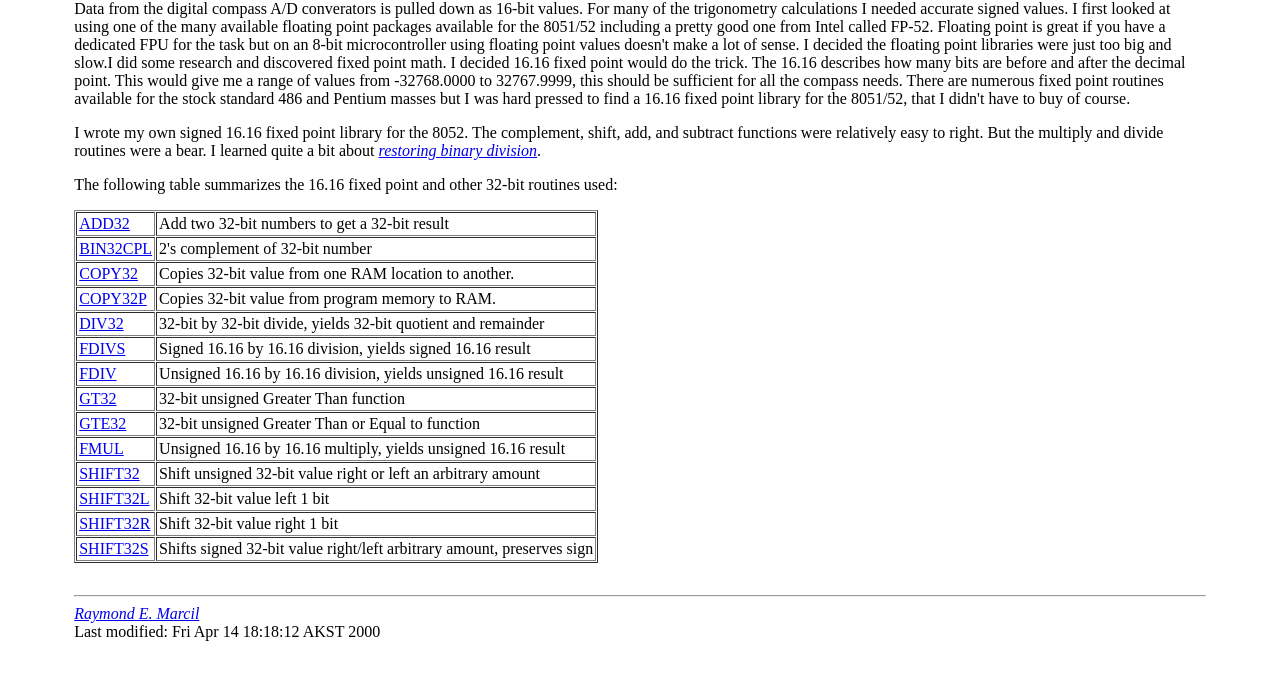
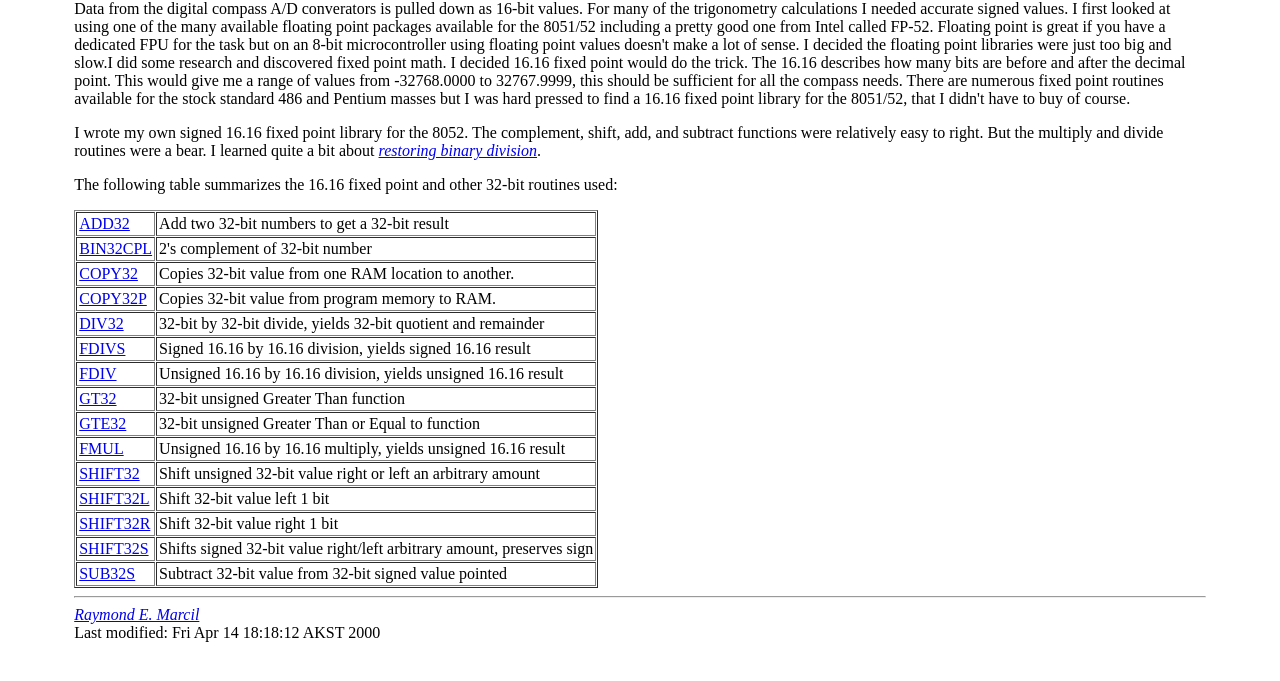
Before and after one commit to marcilr/compass, a plain HTML site: page code/math/fixedpoint/index.html in a window 1280 px wide. Shown: the part 69-750 px from the top of the page. Drawn offline with Linux system fonts and the light colour scheme.

Commit message:
Added:     <!-- ======== SUB32S ======== -->     <tr>         <td><A HREF="files/sub32s.asm">SUB32S</A>         <td>Subtract 32-bit value from 32-bit signed value pointed</a>     </tr>

```diff
--- a/code/math/fixedpoint/index.html
+++ b/code/math/fixedpoint/index.html
@@ -262,15 +262,21 @@
 
 	   </tr>
 
+           <!-- ======== SUB32S ======== -->
+
+           <tr>
+
+             <td><A HREF="files/sub32s.asm">SUB32S</A>
+
+             <td>Subtract 32-bit value from 32-bit signed value pointed</a>
+
+           </tr>
+
+
 	 </table>
 
+       <hr>
 
-
-    <table noborder><tr><td>&nbsp;</td></tr></table>
-
-
-
-       <hr>
 
     <address><a href="mailto:marcilr@saturn.math.uaa.alaska.edu">Raymond E. Marcil</a></address>
 
```
